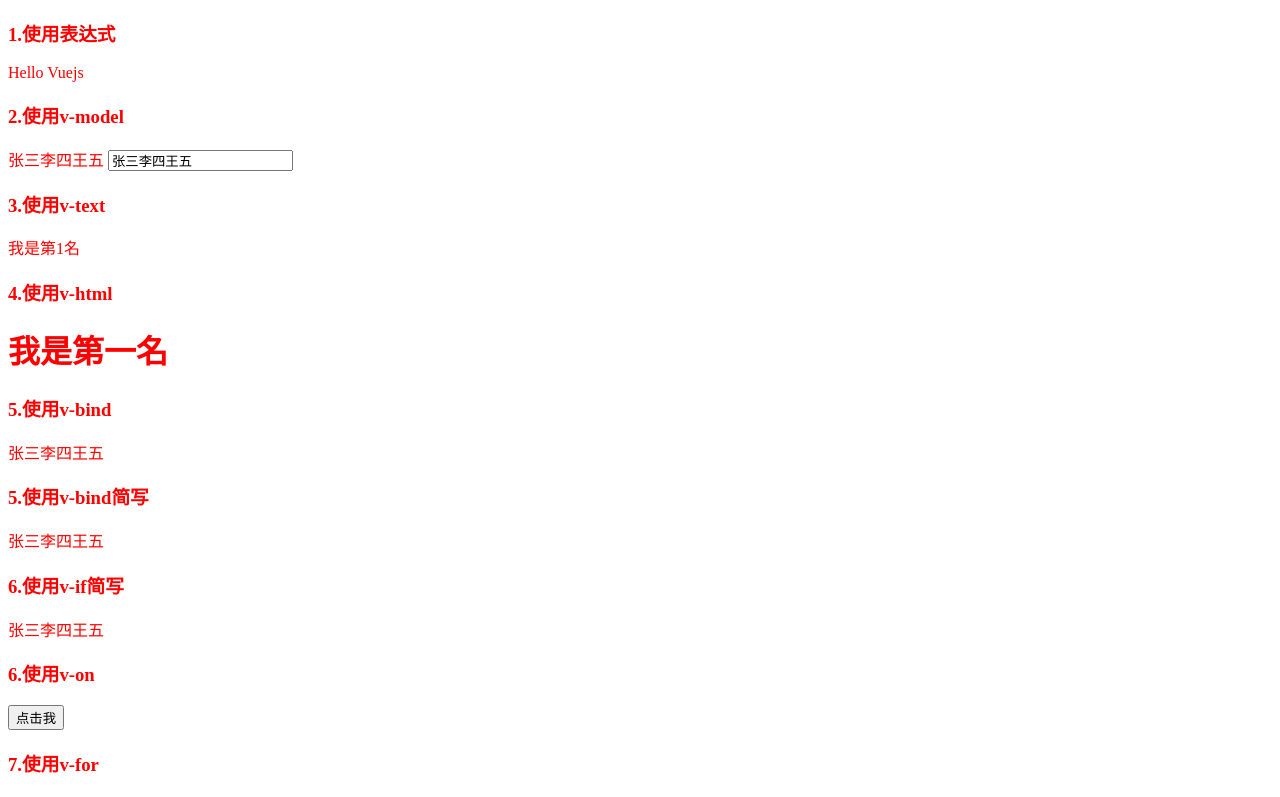
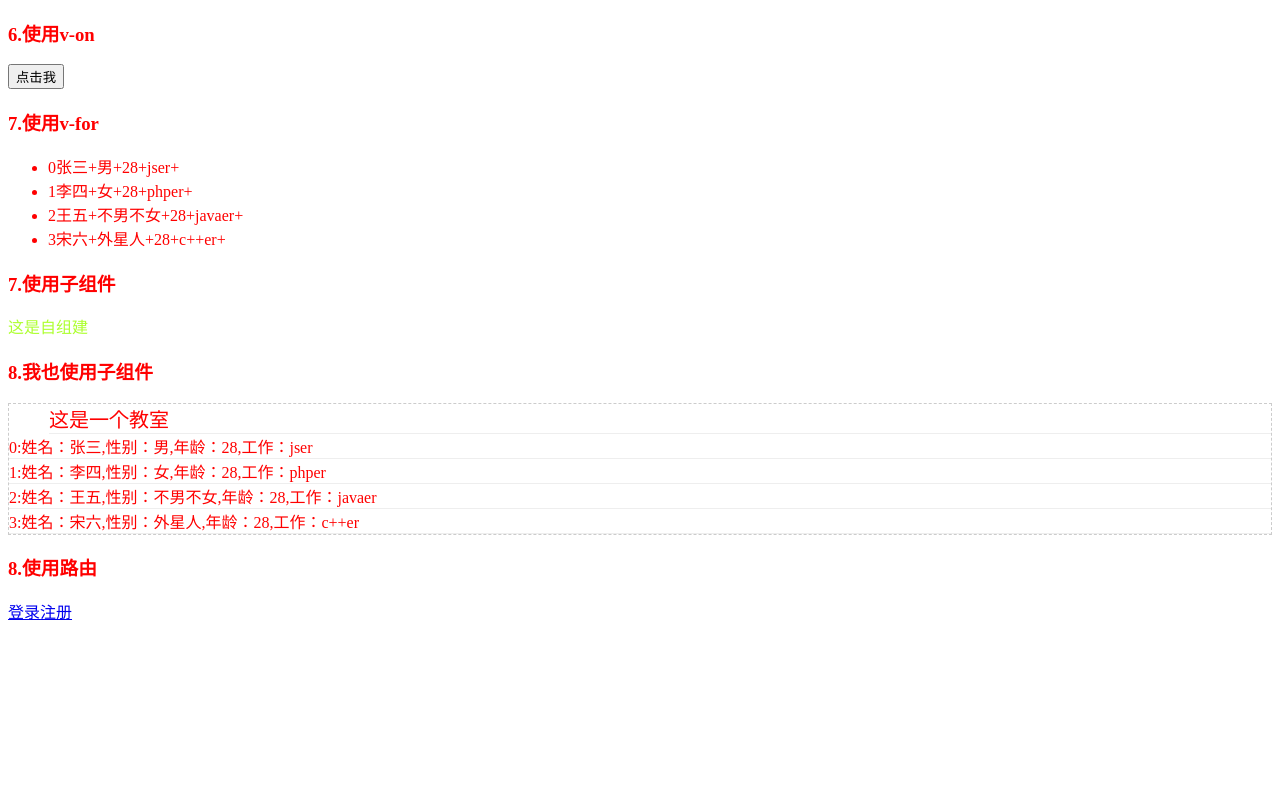
Before and after one commit to FreedGo/learnVuejs, a Vue app: page /#/ in a window 1280 px wide. Shown: the top 797 px of the page. Built offline with nearby package versions, Linux system fonts and the light colour scheme.

Commit message:
路由成功

```diff
--- a/src/hello.js
+++ b/src/hello.js
@@ -1,10 +1,27 @@
 /**
  * Created by Freed on 2017/5/22.
  */
+
 import Vue from 'vue';
+import vueRouter from 'vue-router';
+
+
 import hello from './hello.vue';
+import login from './login.vue';
+import reg from  './reg.vue';
+
+Vue.use(vueRouter);
+
+
+var router = new vueRouter({
+    routes:[
+	    {name:'login',path:'/account/login/:username/:password',component:login},
+	    {name:'reg',path:'/account/login/:username/:phone',component:reg},
+    ]
+})
 
 new Vue({
     el:'#hello',
+    router,
     render:creat=>creat(hello)
 });
--- a/src/hello.vue
+++ b/src/hello.vue
@@ -1,34 +1,34 @@
 <template>
     <div class="tpl">
-        <h3>1.使用表达式</h3>
-        <div class="title1">
-            {{msg}}
-        </div>
-        <h3>2.使用v-model</h3>
-        <div class="title2">
-            {{username}}
-            <input type="text" v-model="username">
-        </div>
-        <h3>3.使用v-text</h3>
-        <div class="title3" v-text="dec1">
+        <!--<h3>1.使用表达式</h3>-->
+        <!--<div class="title1">-->
+            <!--{{msg}}-->
+        <!--</div>-->
+        <!--<h3>2.使用v-model</h3>-->
+        <!--<div class="title2">-->
+            <!--{{username}}-->
+            <!--<input type="text" v-model="username">-->
+        <!--</div>-->
+        <!--<h3>3.使用v-text</h3>-->
+        <!--<div class="title3" v-text="dec1">-->
 
-        </div>
-        <h3>4.使用v-html</h3>
-        <div class="title5" v-html="dec">
+        <!--</div>-->
+        <!--<h3>4.使用v-html</h3>-->
+        <!--<div class="title5" v-html="dec">-->
 
-        </div>
-        <h3>5.使用v-bind</h3>
-        <div class="title4" v-bind:title="dec3">
-            {{username}}
-        </div>
-        <h3>5.使用v-bind简写</h3>
-        <div class="title4" :title="dec3">
-            {{username}}
-        </div>
-        <h3>6.使用v-if简写</h3>
-        <div class="title4" v-if="isok">
-            {{username}}
-        </div>
+        <!--</div>-->
+        <!--<h3>5.使用v-bind</h3>-->
+        <!--<div class="title4" v-bind:title="dec3">-->
+            <!--{{username}}-->
+        <!--</div>-->
+        <!--<h3>5.使用v-bind简写</h3>-->
+        <!--<div class="title4" :title="dec3">-->
+            <!--{{username}}-->
+        <!--</div>-->
+        <!--<h3>6.使用v-if简写</h3>-->
+        <!--<div class="title4" v-if="isok">-->
+            <!--{{username}}-->
+        <!--</div>-->
         <h3>6.使用v-on</h3>
         <div class="title4" >
             <button v-on:click="click">点击我</button>
@@ -44,11 +44,18 @@
         <son :toSon1="toSon"></son>
         <h3>8.我也使用子组件</h3>
         <stus :students="list"></stus>
+
+        <h3>8.使用路由</h3>
+        <!--使用子组件-->
+        <router-link to="/account/login/freed/123456">登录</router-link>
+        <router-link to="/account/login/freed/185165">注册</router-link>
+        <router-view></router-view>
     </div>
 </template>
 <script>
 	import son from './components/son.vue';//导入子组建
     import stus from './components/stus.vue';
+
     export default {
         data(){
             return {
--- /dev/null
+++ b/src/login.vue
@@ -0,0 +1,16 @@
+<template>
+	<div class="tmpl">
+		<h1>{{dec}}</h1>
+		<p>用户名：{{this.$route.params.username}}</p>
+		<p>密码：{{this.$route.params.password}}</p>
+	</div>
+</template>
+<script>
+	export default{
+		data(){
+			return {
+				dec:'这是登录框'
+			}
+		}
+	}
+</script>
--- /dev/null
+++ b/src/reg.vue
@@ -0,0 +1,16 @@
+<template>
+	<div class="tmpl">
+		<h1>{{dec}}</h1>
+		<p>用户名：{{this.$route.params.username}}</p>
+		<p>密码：{{this.$route.params.phone}}</p>
+	</div>
+</template>
+<script>
+	export default{
+		data(){
+			return {
+				dec:'这是注册框'
+			}
+		}
+	}
+</script>
```
